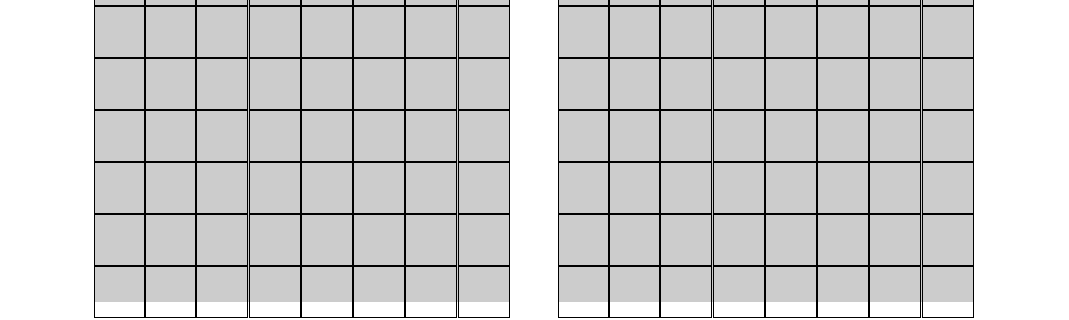
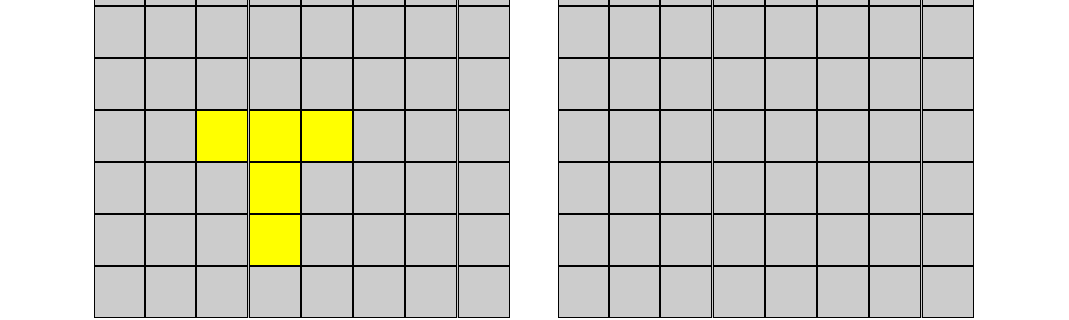
Before and after one commit to harlemtraveler/Star-Wars-Battleship, a website: page index.html in a window 1280 px wide. Shown: the part 198-518 px from the top of the page, 106-1175 px from the left. Drawn offline with nearby package versions, Linux system fonts and the light colour scheme.

Commit message:
Added randomized ship placement function

```diff
--- a/css/style.css
+++ b/css/style.css
@@ -46,7 +46,7 @@ footer {
 .field {
   background-color: #cccccc;
   position: absolute;
-  height: 400px;
+  height: 416px;
   width: 416px;
   display: grid;
   grid-template-columns: 50px 1fr 1fr 1fr 1fr 1fr 1fr 1fr;
@@ -65,3 +65,12 @@ footer {
   width: 50px;
   border: 1px solid black;
 }
+
+.battleship {
+  height: 50px;
+  width: 150px;
+}
+
+.ship {
+  background-color: yellow;
+}
--- a/js/script.js
+++ b/js/script.js
@@ -2,6 +2,7 @@ const columns = 8;
 const rows = 8;
 const squareSize = 50;
 const squareArray = [];
+const battleshipLength = 3;
 
 const fieldOne = document.getElementsByClassName('fieldOne');
 const fieldTwo = document.getElementsByClassName('fieldTwo');
@@ -30,3 +31,30 @@ for (i = 0; i < 64; i++) {
 $('.square').click(function() {
   $(this).css('background-color', 'red');
 });
+
+//this picks a random square.
+//It'll be used to Initialize the game with ship placement
+const randomSquare = Math.floor(Math.random() * 64);
+
+//place shiprandomly on the grid horizontally
+function placeHorizontal() {
+  let n = randomSquare
+  for (let i = 0; i < battleshipLength; i++) {
+    let square = $('#sq' + (n + i));
+    $(square).addClass('ship');
+    console.log(square);
+  }
+}
+
+//place shiprandomly on the grid vertically
+function placeVertical() {
+  let n = Math.floor(Math.random() * 64);
+  for (let i = 0; i < battleshipLength * 8; i+=8) {
+    let square = $('#sq' + (n + i));
+    $(square).addClass('ship');
+    console.log(square);
+  }
+}
+
+placeHorizontal();
+placeVertical();
```
